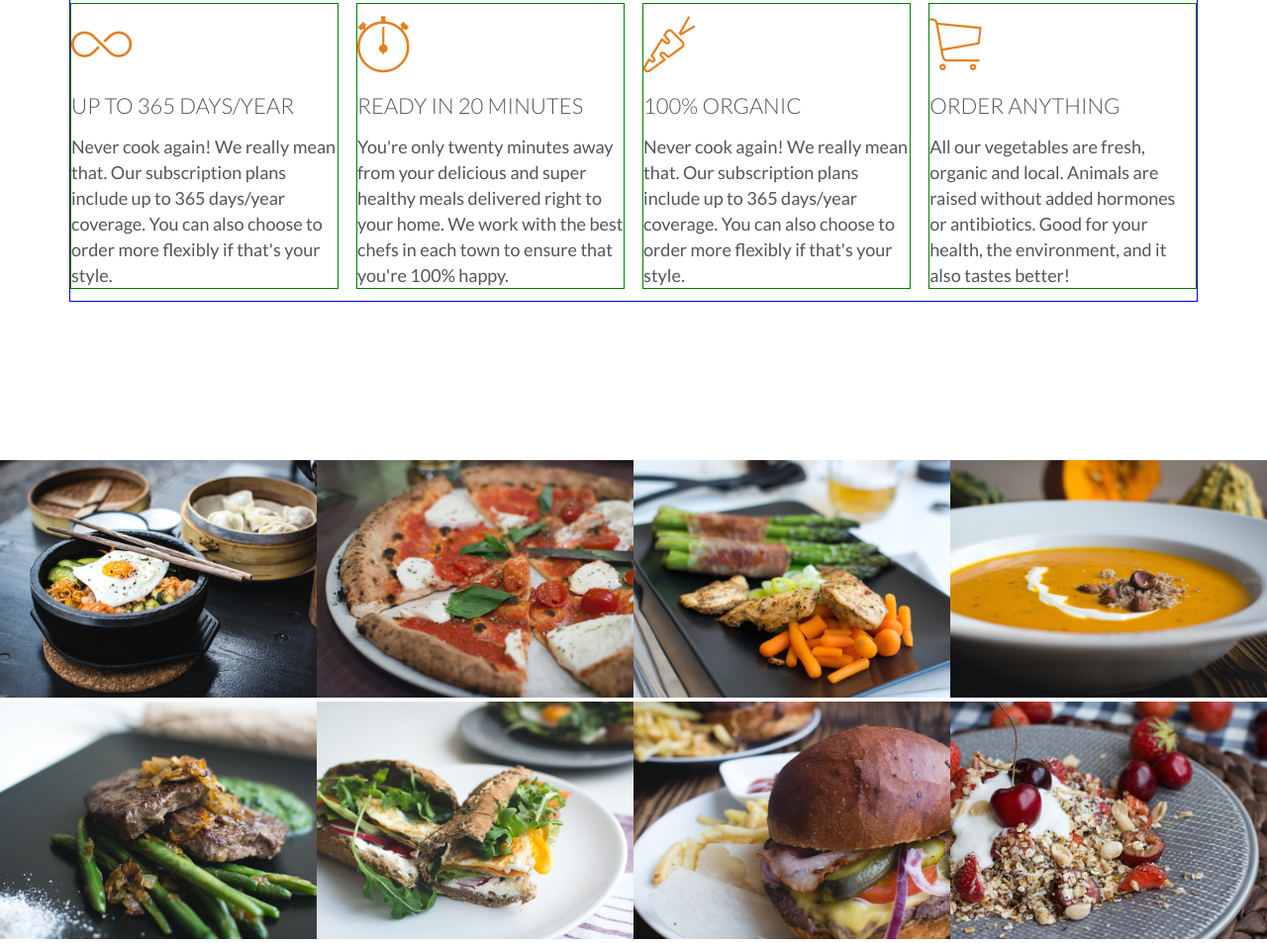
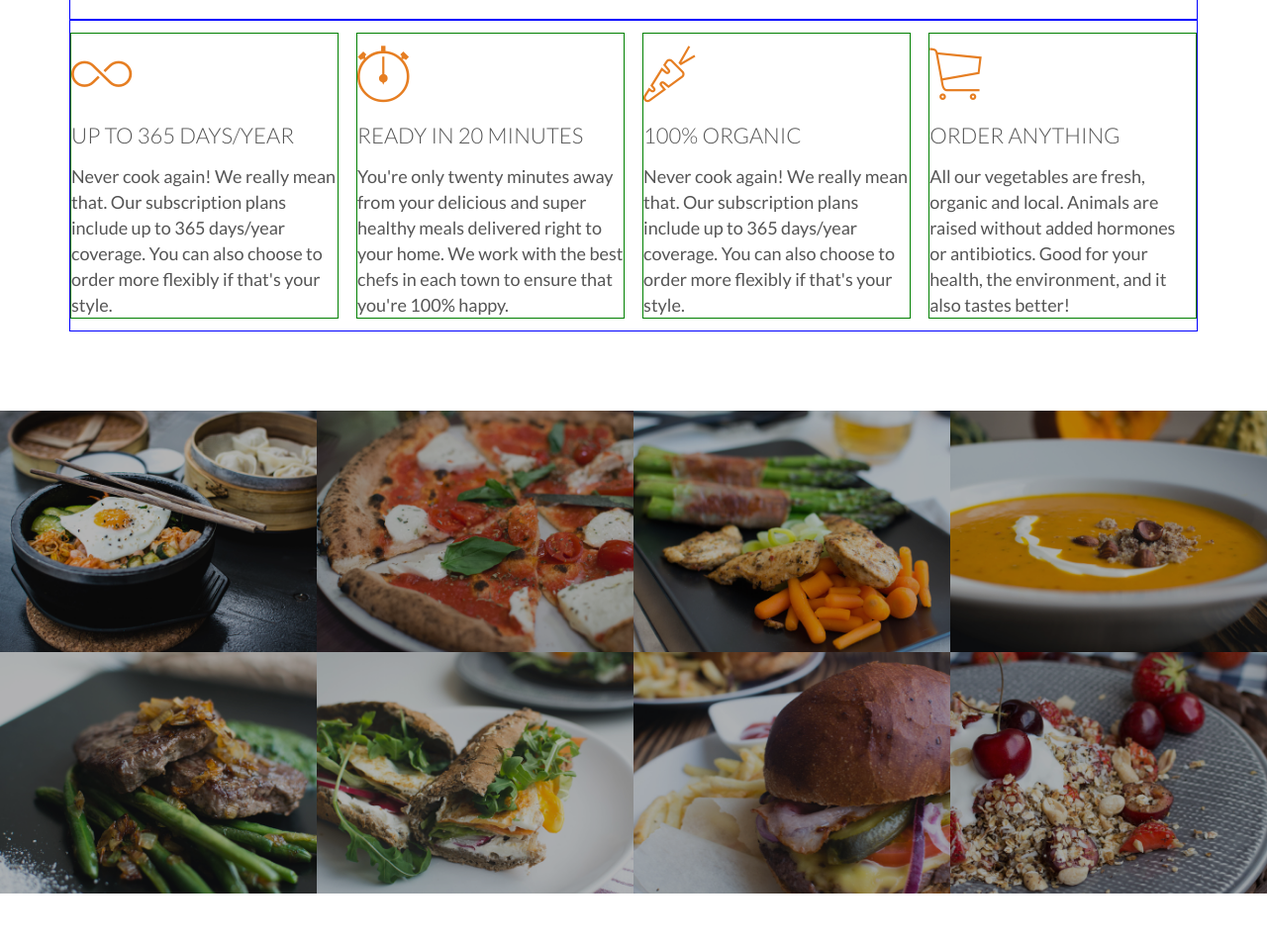
Before and after one commit to alexangria1992/omnifood-website, a plain HTML site: page index.html in a window 1280 px wide. Shown: the part 1053-2006 px from the top of the page at 99% size. After the commit the page ends 1956 px from the top, so only its background shows below. Drawn offline with Linux system fonts and the light colour scheme; files whose address does not match are found by name.

Commit message:
Meals Section Transition effect

```diff
--- a/resources/css/style.css
+++ b/resources/css/style.css
@@ -198,9 +198,17 @@
   border: 1px solid green;
 }
 
+.section-features .long-copy {
+  margin-bottom: 30px;
+}
+
 /*
 MEALS SECTION
 */
+
+.section-meals {
+  padding: 0;
+}
 
 .meals-showcase {
   list-style: none;
@@ -216,8 +224,19 @@
 .meal-photo {
   width: 100%;
   margin: 0;
+  overflow: hidden;
+  background-color: #000;
 }
 
 .meal-photo img {
+  opacity: 0.7;
   width: 100%;
+  height: auto;
+  transform: scale(1.15);
+  transition: transform 0.5s, opacity 0.5s;
 }
+
+.meal-photo img:hover {
+  transform: scale(1.03);
+  opacity: 1;
+}
```
